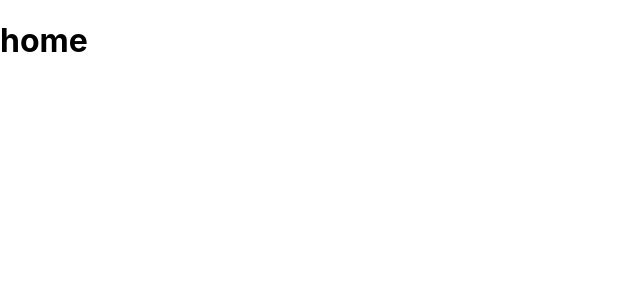
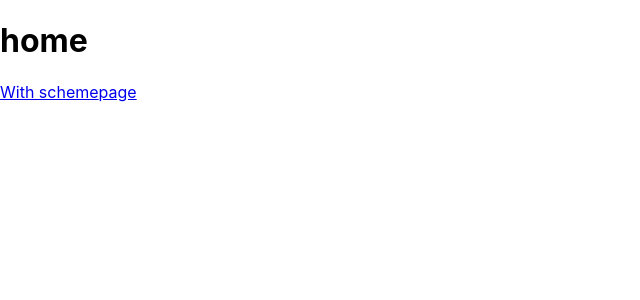
Before and after one commit to LuizKrlz/teste, a React (Create React App) app: page / in a window 1280 px wide. Shown: the top 300 px of the page, without its empty margins (0-640 px from the left). Built offline with nearby package versions, Linux system fonts and the light colour scheme.

Commit message:
second commit1

```diff
--- a/src/components/Home.jsx
+++ b/src/components/Home.jsx
@@ -1,3 +1,9 @@
 export const Home = () => {
-    return <h1>home</h1>
+    return (
+        <div>
+            <h1>home</h1>
+            <a href="apolloturbo://redefinir-senha/senha">With scheme</a>
+            <a href="/redefinir-senha/senha">page</a>
+        </div>
+    )
 }
```
